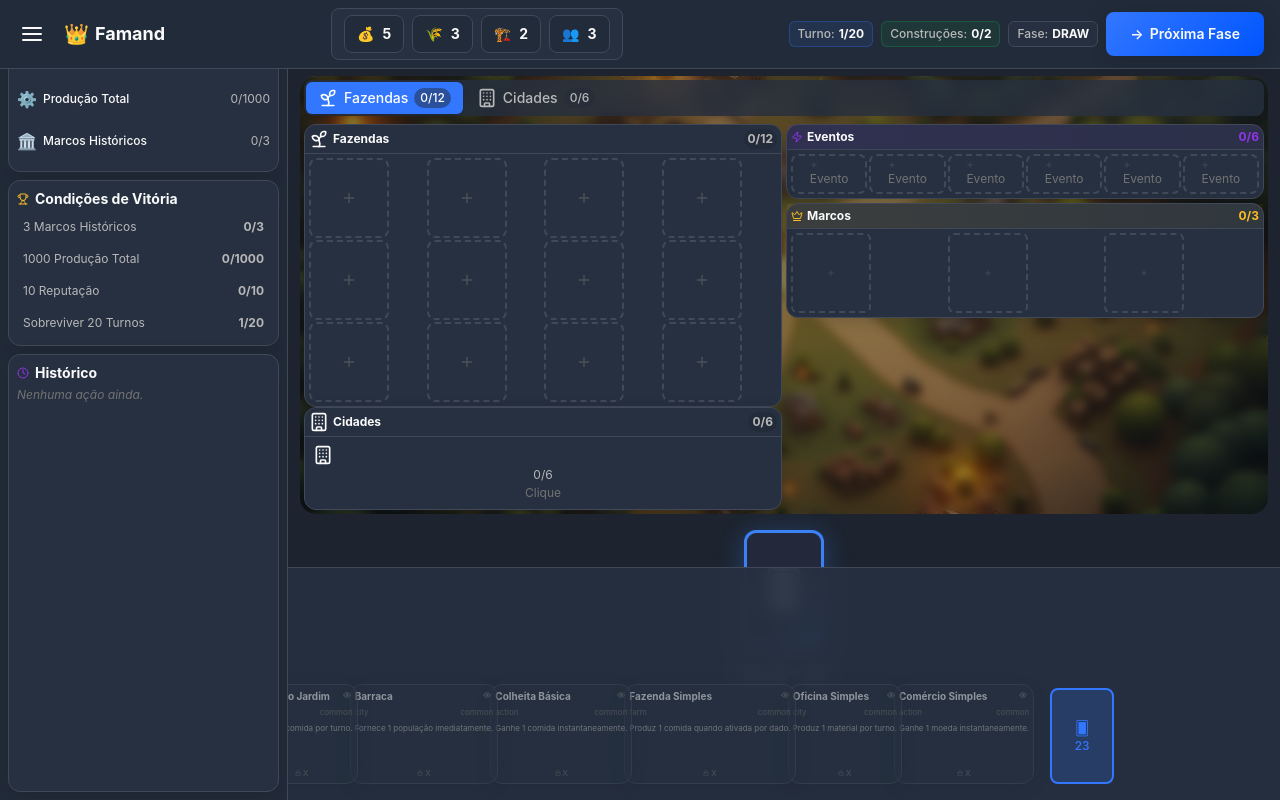
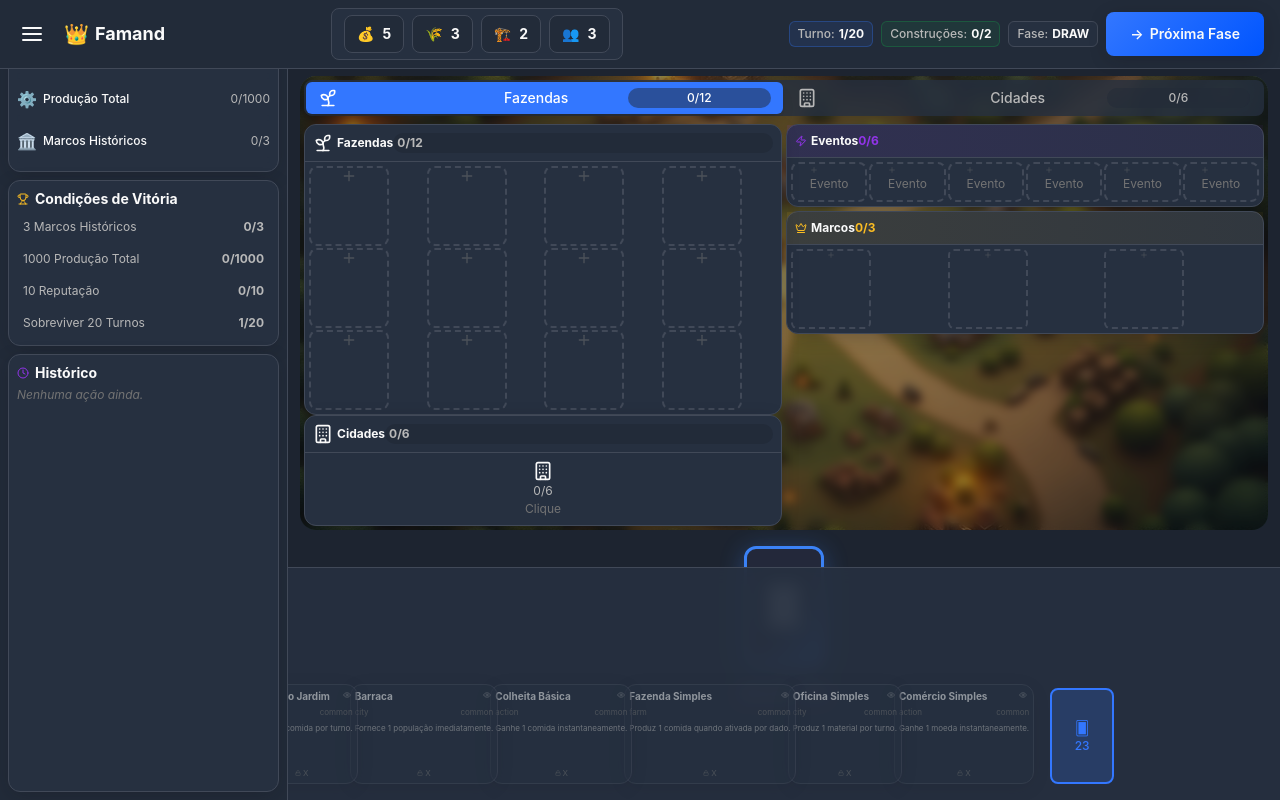
Before and after one commit to dmklda/farmandcity, a React (Vite) app: page / in a window 1280 px wide. Built offline with nearby package versions, Linux system fonts and the light colour scheme.

Commit message:
Remove flex from grid components
Remove flex properties from all components within the grid board to ensure a consistent and less cluttered layout.

```diff
--- a/src/components/EnhancedGridBoard.tsx
+++ b/src/components/EnhancedGridBoard.tsx
@@ -62,7 +62,7 @@ const GridSection: React.FC<GridSectionProps> = ({
           <div
             key={`${rowIndex}-${colIndex}`}
             className={`
-              grid-cell w-20 h-20 flex items-center justify-center text-xs font-medium
+              grid-cell w-20 h-20 place-items-center text-xs font-medium
               ${highlight ? 'available' : ''}
               ${cell.card ? 'bg-surface-hover border-solid' : ''}
             `}
@@ -97,8 +97,8 @@ const GridSection: React.FC<GridSectionProps> = ({
     >
       {/* Header */}
       <div className="p-1 border-b border-border bg-surface-card/50">
-        <div className="flex items-center justify-between">
-          <div className="flex items-center gap-1">
+        <div className="grid grid-cols-[auto_1fr_auto] items-center p-1">
+          <div className="grid grid-cols-[auto_auto] items-center gap-1">
             <div className="text-sm">{icon}</div>
             <h3 className="font-bold text-text-primary text-xs">{title}</h3>
           </div>
@@ -115,7 +115,7 @@ const GridSection: React.FC<GridSectionProps> = ({
 
       {/* Preview when not active */}
       {!isActive && (
-        <div className="p-2 text-center">
+        <div className="p-2 text-center grid place-items-center">
           <div className="text-sm mb-0.5">{icon}</div>
           <div className="text-xs text-text-secondary mb-0.5">
             {count}/{max}
@@ -140,8 +140,8 @@ const LandmarkSection: React.FC<{
 }> = ({ landmarkCount, landmarkMax }) => (
   <div className="surface-elevated border-2 border-secondary">
     <div className="p-1 border-b border-border bg-gradient-to-r from-secondary/10 to-secondary/5">
-      <div className="flex items-center justify-between">
-        <div className="flex items-center gap-1">
+      <div className="grid grid-cols-[auto_1fr_auto] items-center p-1">
+        <div className="grid grid-cols-[auto_auto] items-center gap-1">
           <Crown className="w-3 h-3 text-secondary" />
           <h3 className="font-bold text-text-primary text-xs">Marcos</h3>
         </div>
@@ -157,7 +157,7 @@ const LandmarkSection: React.FC<{
           <div
             key={i}
             className={`
-              w-20 h-20 rounded-md border-2 border-dashed flex items-center justify-center
+              w-20 h-20 rounded-md border-2 border-dashed place-items-center
               transition-all duration-300
               ${i < landmarkCount
                 ? 'border-secondary bg-secondary/20 text-secondary'
@@ -194,8 +194,8 @@ const EventCardsSection: React.FC<{
 }> = ({ eventGrid, eventCount, eventMax, onSelectEvent, highlight }) => (
   <div className="surface-elevated border-2 border-magic-color">
     <div className="p-1 border-b border-border bg-gradient-to-r from-magic-color/10 to-magic-color/5">
-      <div className="flex items-center justify-between">
-        <div className="flex items-center gap-1">
+      <div className="grid grid-cols-[auto_1fr_auto] items-center p-1">
+        <div className="grid grid-cols-[auto_auto] items-center gap-1">
           <Zap className="w-3 h-3 text-magic-color" />
           <h3 className="font-bold text-text-primary text-xs">Eventos</h3>
         </div>
@@ -206,14 +206,14 @@ const EventCardsSection: React.FC<{
     </div>
 
     <div className="p-1">
-      <div className="flex gap-0.5">
+      <div className="grid auto-cols-fr grid-flow-col gap-0.5">
         {Array.from({ length: eventMax }, (_, i) => {
           const eventCard = eventGrid[0] && eventGrid[0][i]?.card;
           return (
             <div
               key={i}
               className={`
-                flex-1 min-h-[40px] rounded-lg border-2 border-dashed flex flex-col items-center justify-center
+                min-h-[40px] rounded-lg border-2 border-dashed grid grid-rows-[auto_auto_auto] place-items-center
                 transition-all duration-300 cursor-pointer
                 ${highlight ? 'border-magic-color bg-magic-color/10' : 'border-border bg-surface-card'}
                 ${eventCard ? 'border-solid bg-surface-hover' : ''}
@@ -313,13 +313,13 @@ const EnhancedGridBoard: React.FC<EnhancedGridBoardProps> = ({
       {/* Content */}
       <div className="relative z-10 p-1">
         {/* Tab Navigation */}
-        <div className="flex gap-0.5 mb-2 bg-surface-card/80 backdrop-blur rounded-lg p-0.5">
+        <div className="grid auto-cols-fr grid-flow-col gap-0.5 mb-2 bg-surface-card/80 backdrop-blur rounded-lg p-0.5">
           {sections.map((section) => (
             <button
               key={section.id}
               onClick={() => setActiveSection(section.id)}
               className={`
-                flex items-center gap-1.5 px-3 py-1.5 rounded-md font-medium transition-all duration-200 text-xs
+                grid grid-cols-[auto_auto_auto] items-center gap-1.5 px-3 py-1.5 rounded-md font-medium transition-all duration-200 text-xs
                 ${activeSection === section.id
                   ? 'bg-primary text-white shadow-lg'
                   : 'text-text-secondary hover:text-text-primary hover:bg-surface-hover'
```
